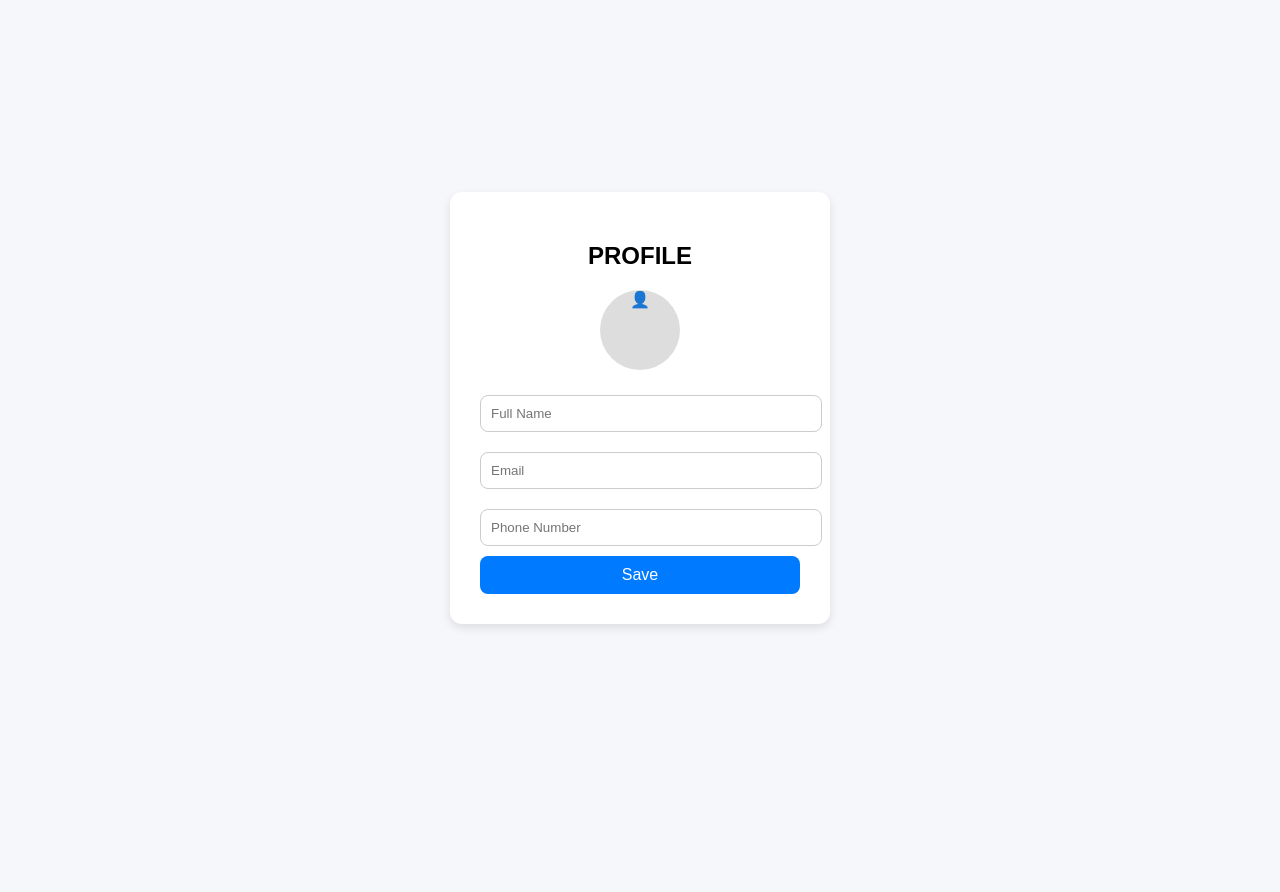
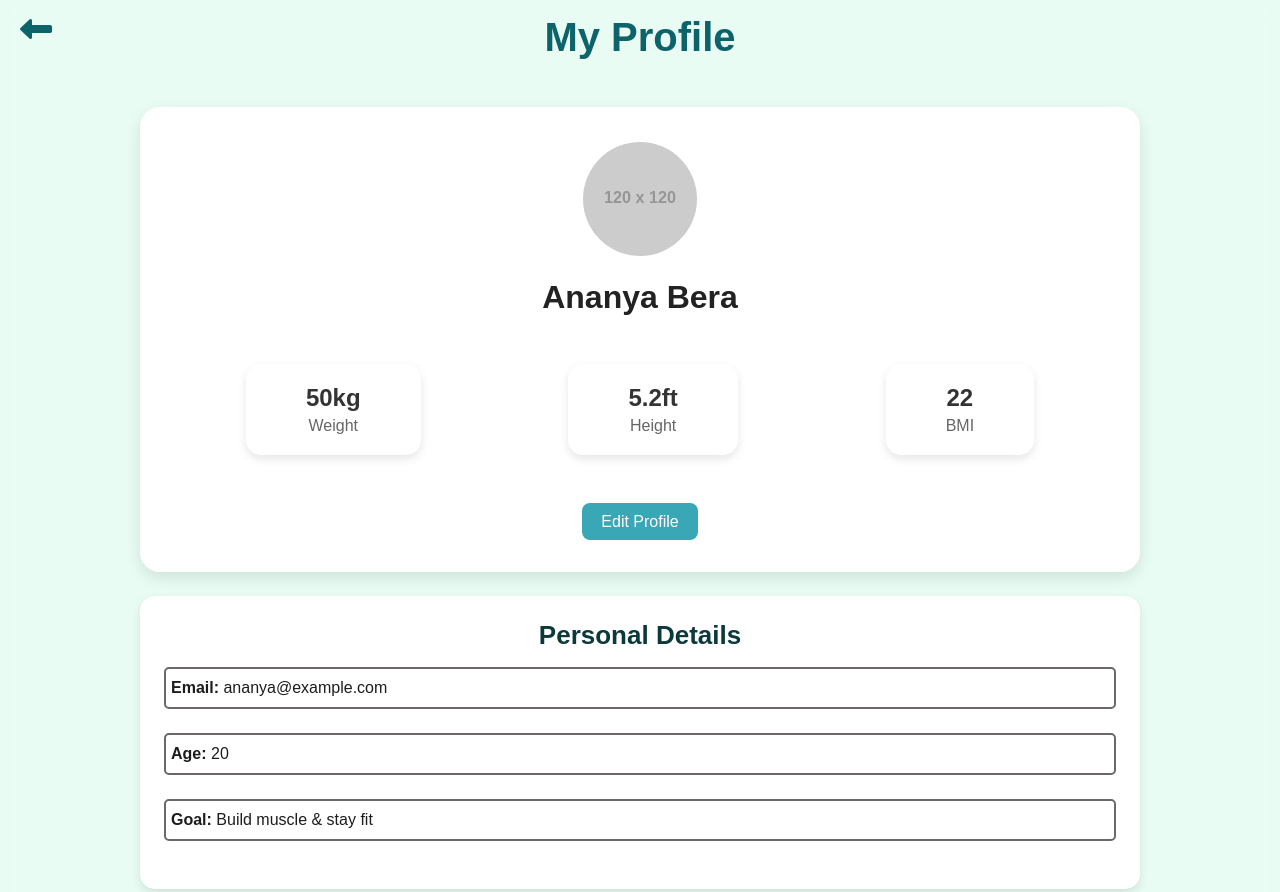
Before and after one commit to SOUMYADIPHALDAR/health-management-system, a plain HTML site: page client/profile.html in a window 1280 px wide. Shown: the top 892 px of the page. Before the commit the page ends 816 px from the top, so only its background shows below. Drawn offline with Linux system fonts and the light colour scheme; placeholder pictures from the web are drawn by us.

Commit message:
Profile layout added

```diff
--- /dev/null
+++ b/client/editProfile.css
@@ -0,0 +1,131 @@
+* {
+  margin: 0;
+  padding: 0;
+  box-sizing: border-box;
+  font-family: "Poppins", sans-serif;
+}
+
+body {
+  background: linear-gradient(135deg, #a1c4fd, #c2e9fb);
+  min-height: 100vh;
+  display: flex;
+  flex-direction: column;
+  align-items: center;
+}
+
+/* Header */
+header {
+  width: 100%;
+  text-align: center;
+  font-size: 1.8rem;
+  font-weight: 700;
+  padding: 1rem;
+  color: #333;
+  background: rgba(255, 255, 255, 0.4);
+  backdrop-filter: blur(10px);
+  border-radius: 10px;
+  position: relative;
+}
+
+.back-btn {
+  position: absolute;
+  left: 20px;
+  top: 50%;
+  transform: translateY(-50%);
+  font-size: 1.5rem;
+  cursor: pointer;
+}
+
+/* Form container */
+.edit-container {
+  margin-top: 2rem;
+  background: rgba(255, 255, 255, 0.3);
+  backdrop-filter: blur(10px);
+  border-radius: 20px;
+  padding: 2rem;
+  box-shadow: 0 6px 15px rgba(0, 0, 0, 0.1);
+  width: 90%;
+  max-width: 500px;
+}
+
+/* Profile picture section */
+.profile-pic-section {
+  text-align: center;
+  margin-bottom: 1.5rem;
+}
+
+.profile-pic-section img {
+  width: 120px;
+  height: 120px;
+  border-radius: 50%;
+  object-fit: cover;
+  border: 3px solid white;
+  margin-bottom: 0.5rem;
+}
+
+.upload-btn {
+  display: inline-block;
+  background: #0077ff;
+  color: white;
+  padding: 0.4rem 1rem;
+  border-radius: 8px;
+  cursor: pointer;
+  transition: 0.3s;
+}
+
+.upload-btn:hover {
+  background: #005fd1;
+}
+
+/* Input fields */
+label {
+  font-weight: 500;
+  color: #333;
+  display: block;
+  margin-top: 1rem;
+  margin-bottom: 0.3rem;
+}
+
+input,
+textarea {
+  width: 100%;
+  padding: 0.7rem;
+  border-radius: 8px;
+  border: none;
+  outline: none;
+  background: rgba(255, 255, 255, 0.6);
+  box-shadow: 0 2px 6px rgba(0, 0, 0, 0.05);
+  transition: 0.3s;
+}
+
+input:focus,
+textarea:focus {
+  background: rgba(255, 255, 255, 0.8);
+  box-shadow: 0 4px 10px rgba(0, 0, 0, 0.1);
+}
+
+/* Save button */
+.save-btn {
+  margin-top: 1.5rem;
+  width: 100%;
+  background: #0077ff;
+  color: white;
+  border: none;
+  padding: 0.8rem;
+  border-radius: 10px;
+  font-size: 1rem;
+  cursor: pointer;
+  transition: background 0.3s ease;
+}
+
+.save-btn:hover {
+  background: #005fd1;
+}
+
+/* Responsive */
+@media (max-width: 600px) {
+  .edit-container {
+    width: 95%;
+    padding: 1.5rem;
+  }
+}
--- /dev/null
+++ b/client/profile.css
@@ -0,0 +1,163 @@
+* {
+  margin: 0;
+  padding: 0;
+  box-sizing: border-box;
+  font-family: "Poppins", sans-serif;
+}
+
+/* Body styling */
+body {
+  background:  rgb(232, 252, 244);
+  backdrop-filter: blur(10px);
+  min-height: 100vh;
+  display: flex;
+  flex-direction: column;
+  align-items: center;
+}
+/* header */
+header {
+  color: rgb(12, 99, 105);
+  padding: 15px 25px;
+  display: flex;
+  align-items: center;
+  font-size: 20px;
+}
+
+
+.back-btn {
+  position: absolute;
+  left: 20px;
+  top: 30px;
+  transform: translateY(-50%);
+  font-size: 2rem;
+  cursor: pointer;
+}
+
+/* Main profile container */
+.profile-container {
+  display: flex;
+  flex-direction: column;
+  align-items: center;
+  gap: 1.5rem;
+  margin-top: 2rem;
+  width: 100%;
+  max-width: 1000px;
+}
+
+/* Profile card */
+.profile-card {
+  background:white;
+  backdrop-filter: blur(8px);
+  border-radius: 20px;
+  padding: 2rem;
+  text-align: center;
+  width: 100%;
+  box-shadow: 0 6px 15px rgba(0, 0, 0, 0.1);
+}
+
+.profile-pic {
+  width: 120px;
+  height: 120px;
+  border-radius: 50%;
+  object-fit: cover;
+  border: 3px solid #fff;
+  margin-bottom: 1rem;
+}
+
+.username {
+  font-size: 2rem;
+  font-weight: 600;
+  color: #222;
+}
+
+
+
+/* Stats */
+.user-status {
+  display: flex;
+  justify-content: space-around;
+  margin: 3rem 0;
+}
+
+.stat {
+  background-color: white;
+  padding: 20px 60px;
+  border-radius: 15px;
+  text-align: center;
+  box-shadow: 0 4px 10px rgba(0,0,0,0.1);
+  transition: transform 0.3s;
+}
+
+
+.stat h3 {
+  font-size: 1.5rem;
+  color: #333;
+  padding-bottom: 5px;
+}
+
+.stat p {
+  font-size: 1rem;
+  color: #666;
+}
+
+/* Edit button */
+.edit-btn {
+    font-size: 16px;
+  background: #39a7b6;
+  color: white;
+  border: none;
+  padding: 0.6rem 1.2rem;
+  border-radius: 8px;
+  cursor: pointer;
+  font-weight: 500;
+  transition: 0.3s;
+}
+
+.edit-btn:hover {
+  color: rgb(12, 57, 60);
+
+}
+
+/* Info cards */
+.info-card {
+  background:white;
+  backdrop-filter: blur(8px);
+  border-radius: 15px;
+  width: 100%;
+  padding: 1.5rem;
+   box-shadow: 0 4px 10px rgba(0, 0, 0, 0.1);
+}
+
+.info-card h2{
+     text-align: center;
+     font-size: 26px;
+     margin-bottom: 1rem;
+     color: rgb(12, 57, 60);
+}
+
+.info-card p,
+.info-card li {
+        border: 2px solid rgb(108, 104, 104);
+        border-radius: 5px;
+        padding: 10px 5px;
+        font-size: 1rem;
+        color: #1e1c1c;
+        margin-bottom: 1.5rem;
+}
+
+.info-card ul {
+  list-style: none;
+  padding-left: 0;
+}
+
+/* Responsive */
+@media (max-width: 600px) {
+  .user-stats {
+    flex-direction: column;
+    gap: 1rem;
+  }
+
+  .profile-card {
+    text-align: center;
+  }
+}
--- a/client/profile.html
+++ b/client/profile.html
@@ -3,70 +3,58 @@
 <head>
   <meta charset="UTF-8" />
   <meta name="viewport" content="width=device-width, initial-scale=1.0" />
-  <title>Profile</title>
-  <style>
-    body {
-      font-family: Arial, sans-serif;
-      background: #f5f7fa;
-      display: flex;
-      justify-content: center;
-      align-items: center;
-      height: 100vh;
-    }
-    .profile-container {
-      background: white;
-      width: 320px;
-      padding: 30px;
-      border-radius: 12px;
-      box-shadow: 0 4px 10px rgba(0,0,0,0.1);
-      text-align: center;
-    }
-    h2 { margin-bottom: 20px; }
-    .profile-pic {
-      width: 80px;
-      height: 80px;
-      border-radius: 50%;
-      background: #ddd;
-      display: inline-block;
-      margin-bottom: 15px;
-    }
-    input {
-      width: 100%;
-      padding: 10px;
-      margin: 10px 0;
-      border: 1px solid #ccc;
-      border-radius: 8px;
-    }
-    button {
-      width: 100%;
-      padding: 10px;
-      background: #007bff;
-      border: none;
-      border-radius: 8px;
-      color: white;
-      font-size: 16px;
-      cursor: pointer;
-    }
-    button:hover {
-      background: #0056b3;
-    }
-  </style>
+  <title>User Profile</title>
+  <link rel="stylesheet" href="profile.css" />
+  <link rel="stylesheet" href="https://cdnjs.cloudflare.com/ajax/libs/font-awesome/6.6.0/css/all.min.css"/>
+
 </head>
 <body>
+  <header>
+    <span class="back-btn" onclick="goBack()"><i class="fa-solid fa-left-long"></i></span>
+    <h1>My Profile</h1>
+  </header>
+
   <div class="profile-container">
-    <h2>PROFILE</h2>
-    <div class="profile-pic">👤</div>
-    <input type="text" placeholder="Full Name">
-    <input type="email" placeholder="Email">
-    <input type="text" placeholder="Phone Number">
-    <button onclick="saveProfile()">Save</button>
+    <div class="profile-card">
+      <img src="https://via.placeholder.com/120" alt="User Photo" class="profile-pic" />
+      <h2 class="username">Ananya Bera</h2>
+
+      <div class="user-status">
+        <div class="stat">
+          <h3>50kg</h3>
+          <p>Weight</p>
+        </div>
+        <div class="stat">
+          <h3>5.2ft</h3>
+          <p>Height</p>
+        </div>
+        <div class="stat">
+          <h3>22</h3>
+          <p>BMI</p>
+        </div>
+      </div>
+
+      <button class="edit-btn">Edit Profile</button>
+    </div>
+
+    <div class="info-card">
+      <h2>Personal Details</h2>
+      <p><strong>Email:</strong> ananya@example.com</p>
+      <p><strong>Age:</strong> 20</p>
+      <p><strong>Goal:</strong> Build muscle & stay fit</p>
+    </div>
+
+    <div class="info-card">
+      <h2>Recent Activity</h2>
+      <ul>
+        <li>💪 Workout logged — 45 mins</li>
+        <li>🥗 Breakfast: Oats and fruits</li>
+        <li>🩺 Health check-up scheduled</li>
+      </ul>
+    </div>
   </div>
 
-  <script>
-    function saveProfile() {
-      alert("Profile saved successfully!");
-      window.location.href = "dashboard.html";
-    }
+  <script src="profile.js">
   </script>
 </body>
 </html>
--- /dev/null
+++ b/client/profile.js
@@ -0,0 +1,7 @@
+function goBack() {
+      window.history.back();
+    }
+
+document.querySelector(".edit-btn").addEventListener("click", () => {
+  alert("Edit profile feature coming soon!");
+});
```
Also changed, not shown: client/dashboard.css (+43 -60 lines), client/dashboard.html (+19 -36 lines), client/editProfile.html (added, +48 -0 lines), client/editProfile.js (added, +19 -0 lines).
